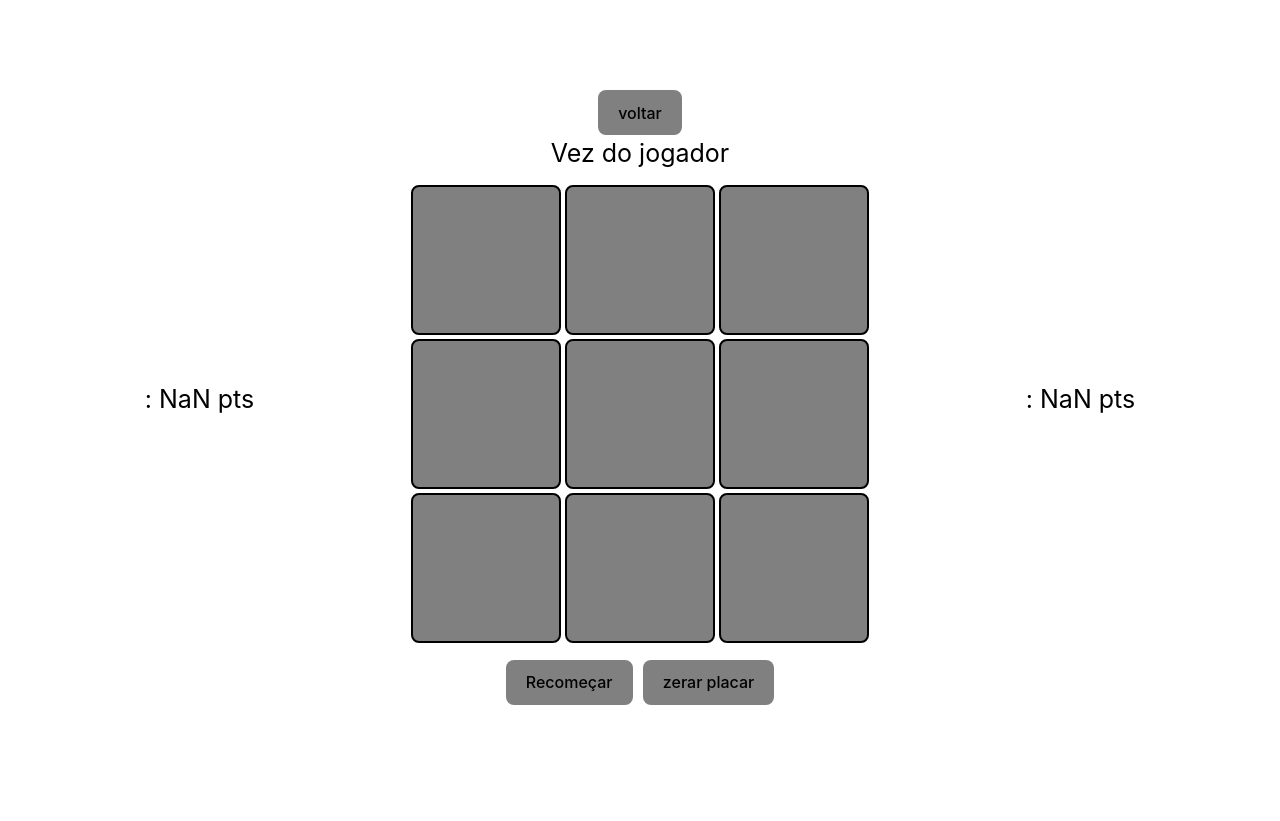
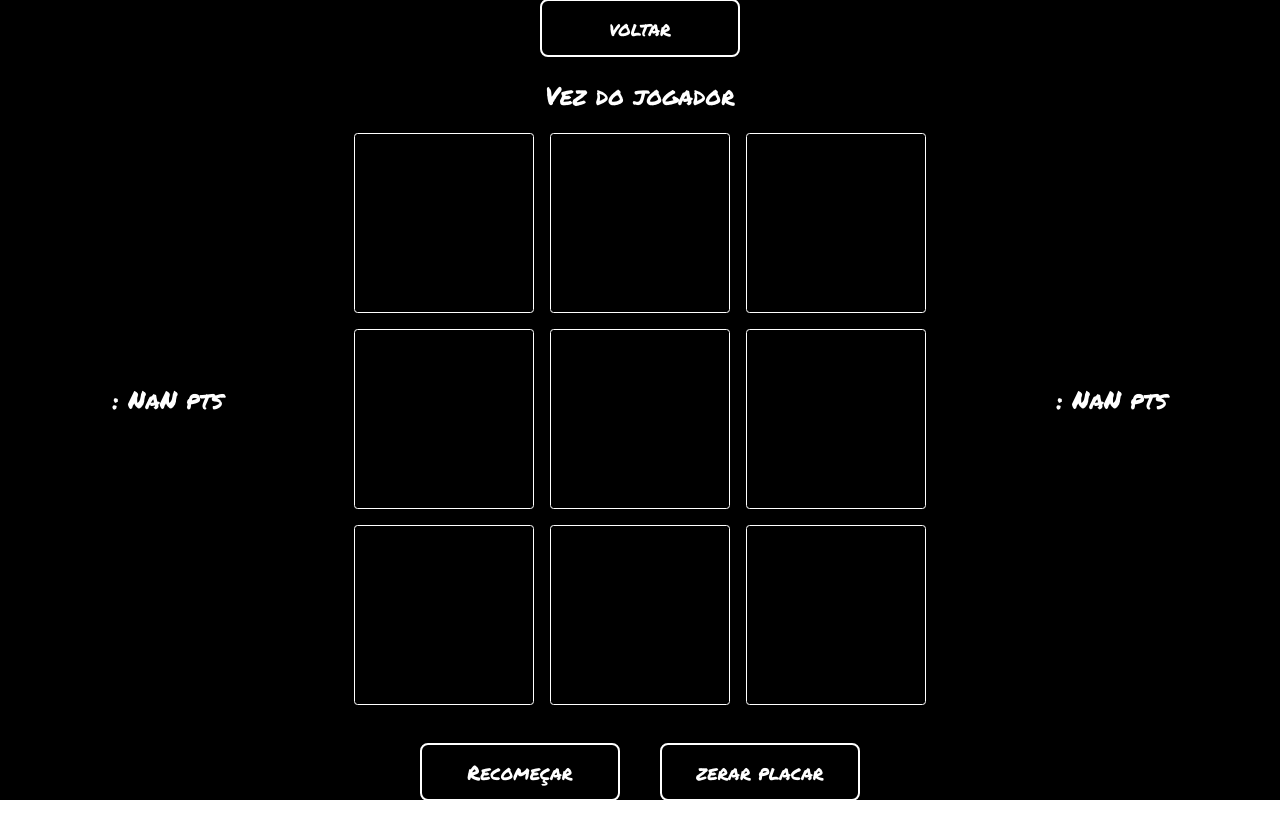
Before and after one commit to juliatakaki/pt-orc-desafio2, a React (Vite) app in the folder diamelufusJogoDaVelha/: page /multiplayer in a window 1280 px wide. Before the commit the page ends 800 px from the top, so only its background shows below. Built offline with nearby package versions, Linux system fonts and the light colour scheme.

Commit message:
mudanças na estilização do board

```diff
--- a/diamelufusJogoDaVelha/index.html
+++ b/diamelufusJogoDaVelha/index.html
@@ -1,8 +1,8 @@
 <!doctype html>
-<html lang="en">
+<html lang="pt-br">
   <head>
     <meta charset="UTF-8" />
-    <link rel="icon" type="image/svg+xml" href="/vite.svg" />
+    <link rel="icon" type="image/png" href="./src/pages/home/images/x.png" />
     <meta name="viewport" content="width=device-width, initial-scale=1.0" />
     <title>Jogo da Velha</title>
   </head>
--- a/diamelufusJogoDaVelha/package.json
+++ b/diamelufusJogoDaVelha/package.json
@@ -12,7 +12,7 @@
   "dependencies": {
     "react": "^18.2.0",
     "react-dom": "^18.2.0",
-    "react-router-dom": "^6.21.0"
+    "react-router-dom": "^6.21.1"
   },
   "devDependencies": {
     "@types/react": "^18.2.43",
--- a/diamelufusJogoDaVelha/src/components/board/Board.css
+++ b/diamelufusJogoDaVelha/src/components/board/Board.css
@@ -1,33 +1,55 @@
+@import url('https://fonts.googleapis.com/css2?family=Pixelify+Sans&display=swap');
+
+*{
+  font-family: 'Pixelify Sans', sans-serif;
+}
+
 #bodyGame{
     display: flex;
     height: 100vh;
     align-items: center;
     justify-content: space-evenly;
+    background-color: black;
+    color: white;
+}
 
-  }
 .containerGame{
     display: flex;
     flex-direction: column;
     align-items: center;
     justify-content: center;
   }
-.containerReset button{
-    margin: 5px;
-  }
+
 .game{
     margin: 10px;
     display: grid;
     grid-template-columns: auto auto auto;
+    text-align: center;
+  }
 
+.game button{
+    margin: 8px;
+    height: 180px;
+    width: 180px;
+    border: 1px solid white;
+    font-size: 4em;
+    color: white;
+    background-color: black;
+    border-radius: 2%;
   }
-.game button{
-    margin: 2px;
-    height: 150px;
-    width: 150px;
-    border: 2px solid black;
-    font-size: 50px;
+
+  .botao{
+    border: 2px solid white;
+    background-color: black;
+    color: white;
+    width: 200px;
+    margin: 20px;
+    transition: 0.3s;
+    font-size: 20px;
   }
-#voltar{
-  font-size: 20px;
-  color: black ;
-}
+
+  .botao:hover{
+    color: black;
+    background-color: white;
+    transform: scale(1.04);
+  }
--- a/diamelufusJogoDaVelha/src/components/board/Board.jsx
+++ b/diamelufusJogoDaVelha/src/components/board/Board.jsx
@@ -148,7 +148,7 @@ Isso acontece pois no modo Multiplayer não é necessário fazer a checagem se e
           </div>
 
           <div className='containerGame'>
-              <button onClick={()=>{navigate("/")}}>voltar</button>
+              <button className="botao" onClick={()=>{navigate("/")}}>voltar</button>
               {resultado?
               <h1>{resultado}</h1>:
               <h1>Vez do jogador {localStorage.getItem(`player${player}`)}</h1>
@@ -165,8 +165,8 @@ Isso acontece pois no modo Multiplayer não é necessário fazer a checagem se e
                   <button onClick={()=>{modos_de_Jogo(8)}}>{board[8]}</button>
               </div>
               <div className='containerReset'>
-                  <button onClick={restart}>Recomeçar</button>
-                  <button onClick={zerarPlacar}>zerar placar</button>
+                  <button className="botao" onClick={restart}>Recomeçar</button>
+                  <button className="botao" onClick={zerarPlacar}>zerar placar</button>
               </div>
           </div>
 
--- a/diamelufusJogoDaVelha/src/index.css
+++ b/diamelufusJogoDaVelha/src/index.css
@@ -1,3 +1,5 @@
+@import url('https://fonts.googleapis.com/css2?family=Permanent+Marker&display=swap');
+
 *{
   margin: 0;
 	padding: 0;
@@ -20,7 +22,7 @@ input{
   border: 1px solid black;
 }
 :root {
-  font-family: Inter, system-ui, Avenir, Helvetica, Arial, sans-serif;
+  font-family:  'Permanent Marker', cursive;
   line-height: 1.5;
   font-weight: 400;
   font-synthesis: none;
--- a/diamelufusJogoDaVelha/src/routes.jsx
+++ b/diamelufusJogoDaVelha/src/routes.jsx
@@ -1,6 +1,6 @@
 import { BrowserRouter, Route, Routes } from "react-router-dom"
 
-import Home from "./pages/Home/Home"
+import Home from "./pages/home/Home"
 import Multiplayer from "./pages/multiplayer/Multiplayer"
 import Singleplayer from "./pages/singleplayer/Singleplayer"
 import Nomes2p from "./pages/nomes2p/Nomes2p"
```
Also changed, not shown: 1 other file (tests, documents, lock files or other folders).
